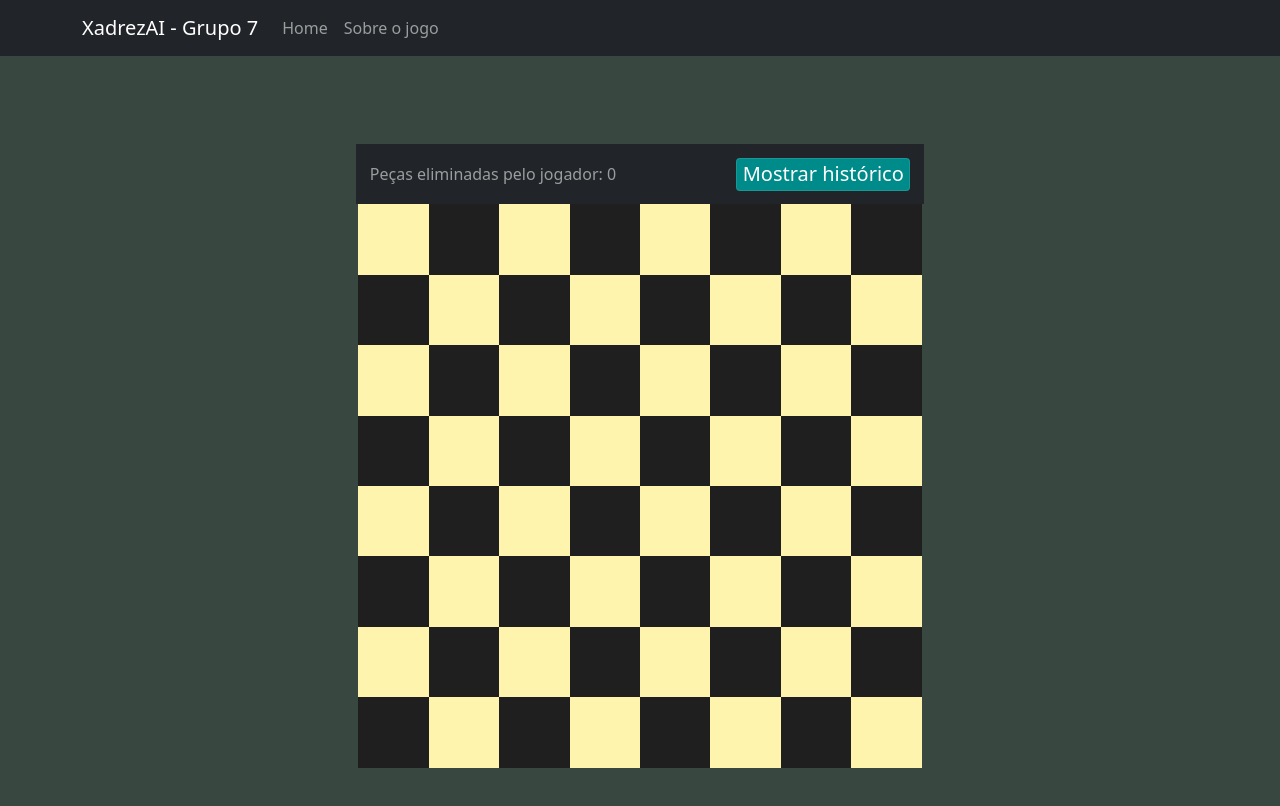
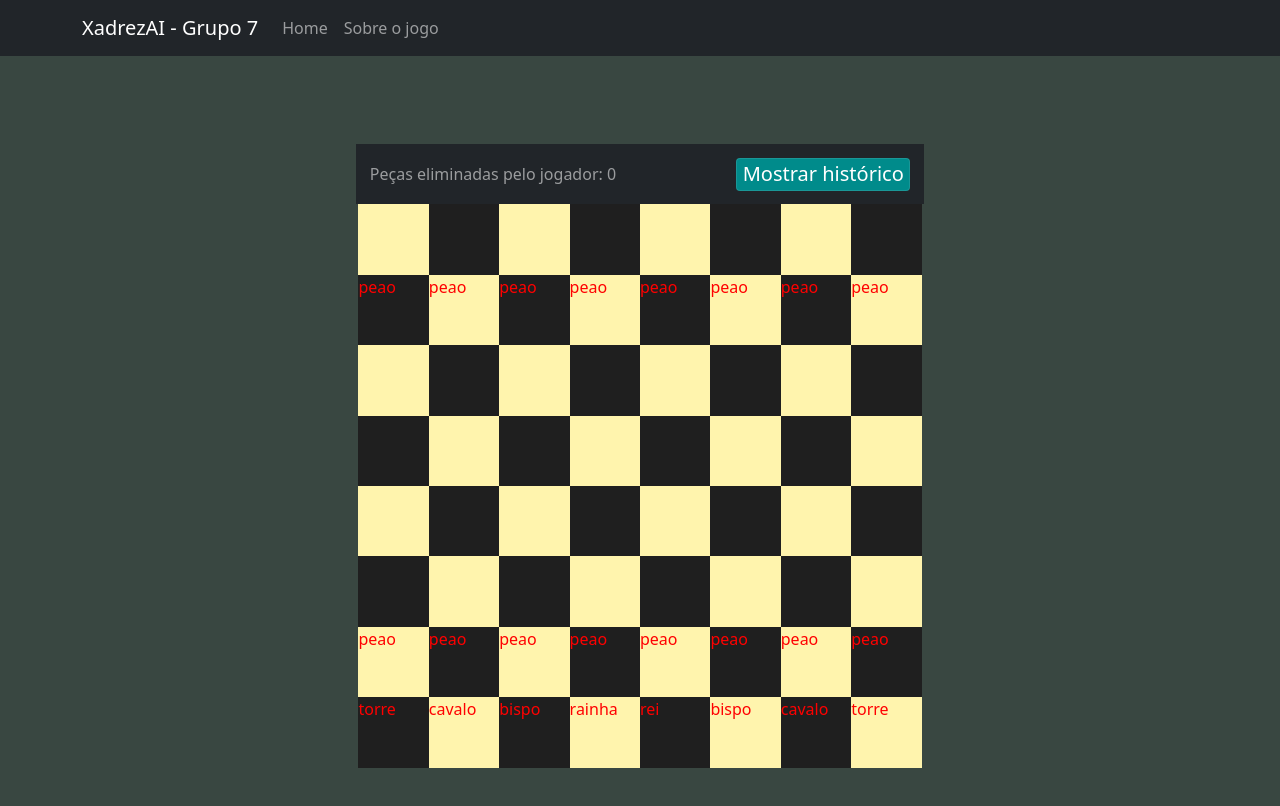
Before and after one commit to ThiagoMozart/chess-game, a React (Create React App) app: page / in a window 1280 px wide. Shown: the top 806 px of the page. Built offline with nearby package versions, Linux system fonts and the light colour scheme.

Commit message:
Corrigido lógicas do react para renderização reativa
Adicionado os hooks para manipular as peças reativamente, iniciado o tabuleiro, corrigido lógica de criação do tabuleiro inicial

```diff
--- a/src/components/Chessboard.jsx
+++ b/src/components/Chessboard.jsx
@@ -1,4 +1,4 @@
-import React from "react";
+import React, { useCallback, useEffect, useState } from "react";
 
 import './styles/Chessboard.css'
 
@@ -7,20 +7,51 @@ import './styles/Chessboard.css'
 //const verticalAxis = ["1", "2", "3", "4", "5", "6", "7", "8"]
 
 export default function Chessboard() {
-    let board = [];
+    const [board, setBoard] = useState([]);
+    const [positions] = useState(
+    [{fromPlayer: true, position: 'x1y0', type:'peao'}, {fromPlayer: true, position: 'x1y1', type:'peao'}, {fromPlayer: true, position: 'x1y2', type:'peao'}, {fromPlayer: true, position: 'x1y3', type:'peao'}, {fromPlayer: true, position: 'x1y4', type:'peao'}, {fromPlayer: true, position: 'x1y5', type:'peao'}, {fromPlayer: true, position: 'x1y6', type:'peao'}, {fromPlayer: true, position: 'x1y7', type:'peao'},
+    {fromPlayer: true, position: 'x0y0', type:'torre'}, {fromPlayer: true, position: 'x0y1', type:'cavalo'}, {fromPlayer: true, position: 'x0y2', type:'bispo'}, {fromPlayer: true, position: 'x0y3', type:'rainha'}, {fromPlayer: true, position: 'x0y4', type:'rei'}, {fromPlayer: true, position: 'x0y5', type:'bispo'}, {fromPlayer: true, position: 'x0y6', type:'cavalo'}, {fromPlayer: true, position: 'x0y7', type:'torre'},
+    {fromPlayer: false, position: 'x6y0', type:'peao'}, {fromPlayer: false, position: 'x6y1', type:'peao'}, {fromPlayer: false, position: 'x6y2', type:'peao'}, {fromPlayer: false, position: 'x6y3', type:'peao'}, {fromPlayer: false, position: 'x6y4', type:'peao'}, {fromPlayer: false, position: 'x6y5', type:'peao'}, {fromPlayer: false, position: 'x6y6', type:'peao'}, {fromPlayer: false, position: 'x6y7', type:'peao'},]);
+    const [firstRender, setFirstRender] = useState(false);
 
+    useEffect(() => {
+        setFirstRender(true);
+    }, []);
+
+    const loadBoard = useCallback(() => {
         // Renderiza eixos do tabuleiro (Da esquerda para a direita | a - h |) & (De cima para baixo | 8 - 1 |)
         for (let j = 7; j >= 0; j--){
             for (let i = 0; i < 8; i++){
                 const number = j + i + 2;
 
                 if (number % 2 === 0){
-                board.push(<div key={`x${j}y${i}`} className="black-square"></div>)
+                    board.push({position: `x${j}y${i}`, squareColor: 'black-square', element: <div key={`x${j}y${i}`} className="black-square"></div>})
                 }
                 else{
-                board.push(<div key={`x${j}y${i}`} className="white-square"></div>)
+                    board.push({position: `x${j}y${i}`, squareColor: 'white-square',element: <div key={`x${j}y${i}`} className="white-square"></div>})
                 }
             }
         }
-    return <div id="chessboard">{board}</div>
+    }, [board]);
+
+    useEffect(() => {
+        if (!firstRender) {
+            loadBoard();
         }
+    }, [loadBoard, firstRender]);
+
+    useEffect(() => {
+        let newBoard = [...board];
+        positions.forEach(y => {
+            const foundItem = board.findIndex(x => x.position === y.position)
+            newBoard[foundItem].element = <div style={{ color: 'red' }} key={board[foundItem].position} className={board[foundItem].squareColor}>{y.type}</div>
+        })
+        setBoard(newBoard);
+    }, [positions]) // eslint-disable-line react-hooks/exhaustive-deps
+
+    return <div id="chessboard">
+        {board.map((x, index) => {
+            return x.element
+        })}
+        </div>
+}
```
Lines whose indentation alone changed are shown as unchanged.
